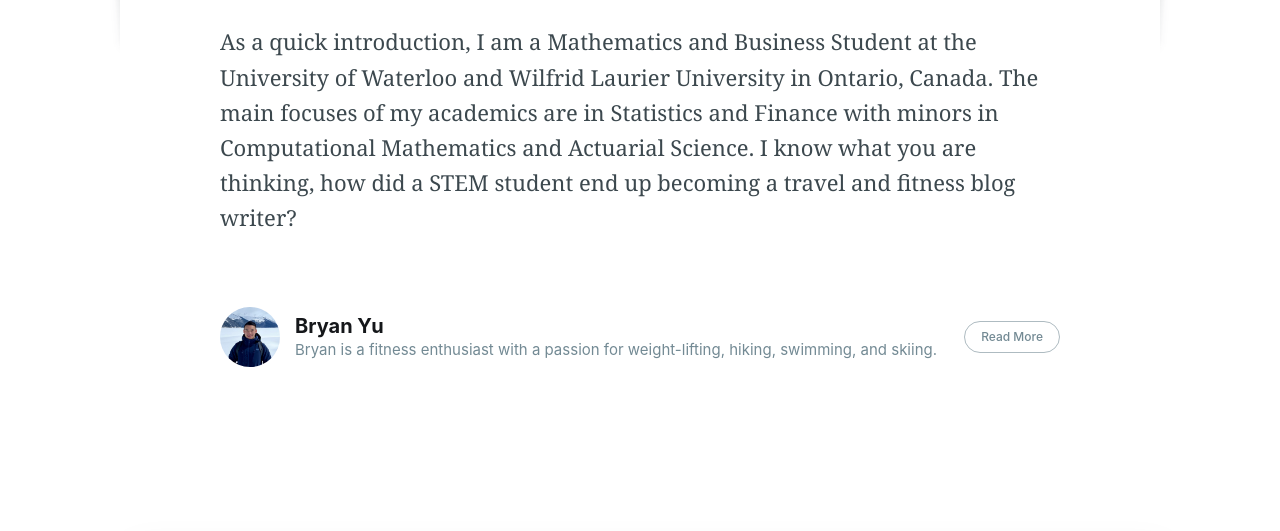
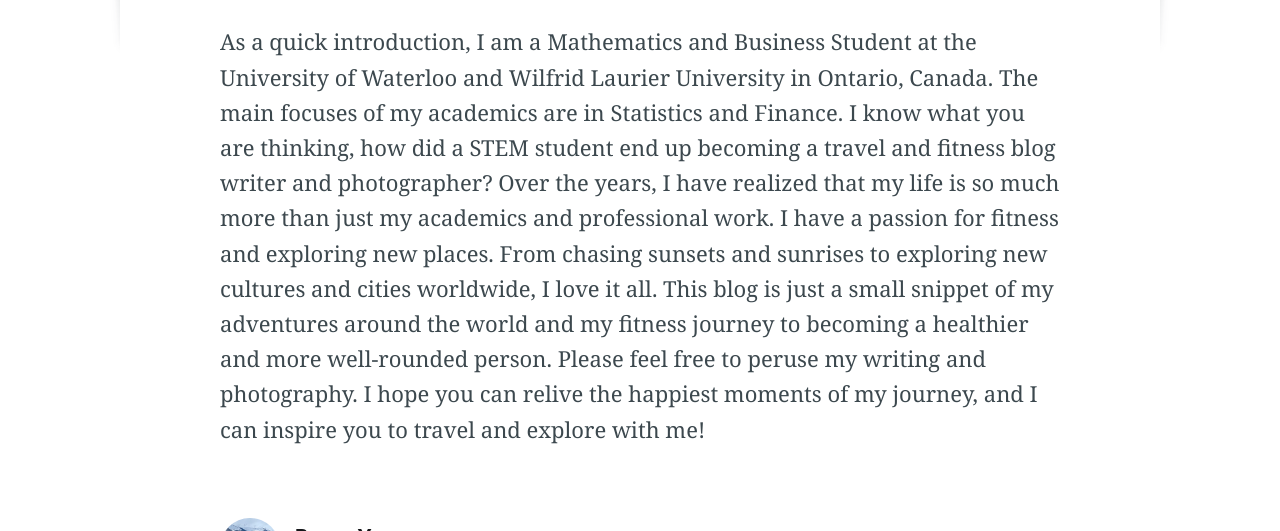
Before and after one commit to bryanyu1/blog, a Jekyll site: the page built from _posts/2021-05-08-a-quick-introduction.md, in a window 1280 px wide and 900 px high, scrolled down 832 px, cut to the strip 234-765 px from the top of the window. Built offline with Jekyll 4.4.1, drawn with Linux system fonts in a browser that asks for light colours; nearby versions of some CDN libraries; comment, search, counter and statistics services are not loaded.

Commit message:
Update 2021-05-08-a-quick-introduction.md

```diff
--- a/_posts/2021-05-08-a-quick-introduction.md
+++ b/_posts/2021-05-08-a-quick-introduction.md
@@ -13,4 +13,4 @@
 
 Hi everyone! My name is Bryan Yu, and this is officially my first post and website I have ever created.
 
-As a quick introduction, I am a Mathematics and Business Student at the University of Waterloo and Wilfrid Laurier University in Ontario, Canada. The main focuses of my academics are in Statistics and Finance with minors in Computational Mathematics and Actuarial Science. I know what you are thinking, how did a STEM student end up becoming a travel and fitness blog writer?
+As a quick introduction, I am a Mathematics and Business Student at the University of Waterloo and Wilfrid Laurier University in Ontario, Canada. The main focuses of my academics are in Statistics and Finance. I know what you are thinking, how did a STEM student end up becoming a travel and fitness blog writer and photographer? Over the years, I have realized that my life is so much more than just my academics and professional work. I have a passion for fitness and exploring new places. From chasing sunsets and sunrises to exploring new cultures and cities worldwide, I love it all. This blog is just a small snippet of my adventures around the world and my fitness journey to becoming a healthier and more well-rounded person. Please feel free to peruse my writing and photography. I hope you can relive the happiest moments of my journey, and I can inspire you to travel and explore with me!
```
